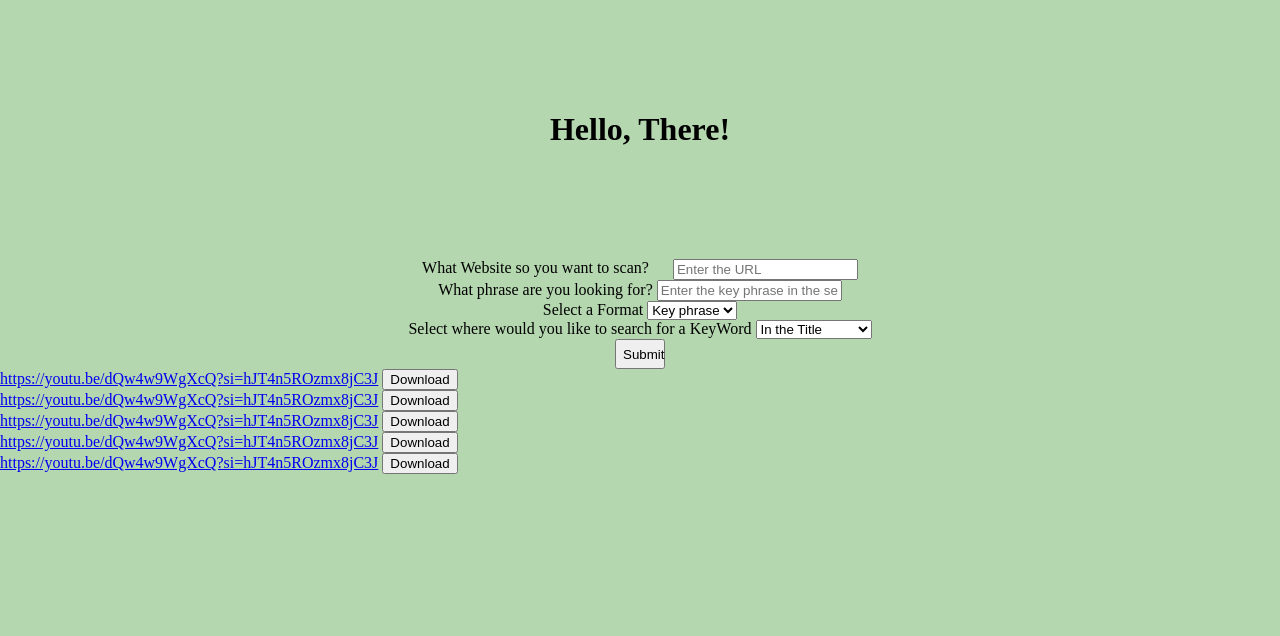
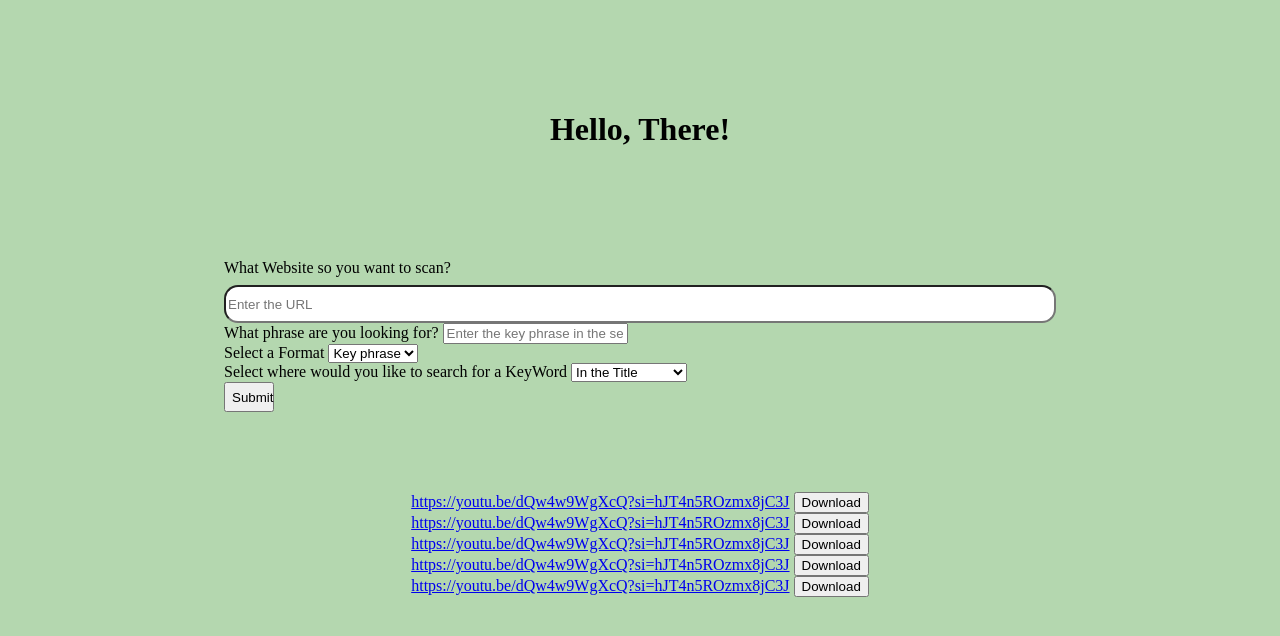
Before and after one commit to Radwayne12/AASSengine, a PHP site: page / in a window 1280 px wide. Shown: the top 636 px of the page. Run offline with PHP 8.4, Linux system fonts and the light colour scheme.

Commit message:
UPDATE: UI changes in the form

```diff
--- a/static/assets/css/main_style.css
+++ b/static/assets/css/main_style.css
@@ -22,14 +22,34 @@ body {
 form {
   display: flex;
   justify-content: center;
-  align-items: center;
+  /* gap: 3vh; */
+  width: 65%;
   flex-direction: column;
 }
 
 .form-url {
   display: flex;
   justify-content: center;
-  gap: 3vh;
+  flex-direction: column;
+}
+
+.container-search-input {
+  display: flex;
+  justify-content: center;
+  width: 100%;
+}
+
+.container-search-output {
+  padding-top: 10vh;
+  display: flex;
+  flex-direction: column;
+  align-items: center;
+}
+
+.form-url-input {
+  height: 4vh;
+  margin-top: 1vh;
+  border-radius: 14px;
 }
 
 /*# sourceMappingURL=main_style.css.map */
--- a/static/assets/scss/main_style.scss
+++ b/static/assets/scss/main_style.scss
@@ -18,11 +18,28 @@ body{
 form{
     display: flex;
     justify-content: center;
-    align-items: center;
+    /* gap: 3vh; */
+    width: 65%;
     flex-direction: column;
 }
 .form-url{
     display: flex;
     justify-content: center;
-    gap: 3vh;
+    flex-direction: column;
 }
+.container-search-input{
+    display: flex;
+    justify-content: center;
+    width: 100%;
+}
+.container-search-output {
+    padding-top: 10vh;
+    display: flex;
+    flex-direction: column;
+    align-items: center;
+}
+.form-url-input{
+    height: 4vh;
+    margin-top: 1vh;
+    border-radius: 14px;
+}
--- a/static/index.html
+++ b/static/index.html
@@ -18,7 +18,7 @@
                     <!-- Input the Link -->
                     <div class="form-url">
                         <label>What Website so you want to scan?</label>
-                        <input name="url" type="url" placeholder="Enter the URL">
+                        <input class="form-url-input" name="url" type="url" placeholder="Enter the URL">
                     </div>
                     <div class="form-keyphrase">
                         <label>What phrase are you looking for?</label>
@@ -44,8 +44,10 @@
                             <option value="inwebpage">On the WebSite</option>
                         </select>
                     </div>
+
                     <!-- submit the data and start the search -->
                     <button style="height: 30px; width: 50px;" type="submit">Submit</button>
+
                 </form>
             </div>
             <div class="container-search-output">
```
Also changed, not shown: 1 other file.
